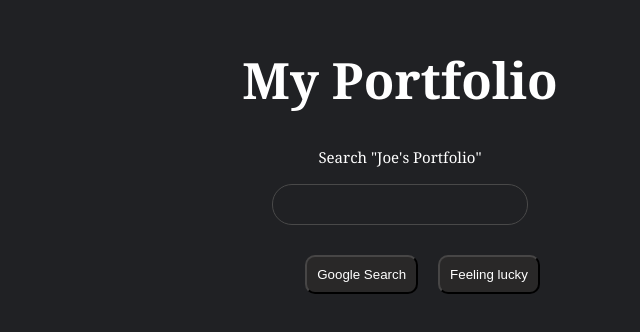
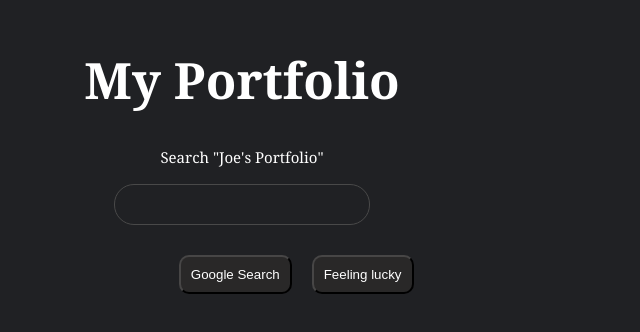
Before and after one commit to Jose-Donin/search, a plain HTML site: page index.html in a window 1280 px wide. Shown: the part 316-648 px from the top of the page, without its empty margins (398-1038 px from the left). Drawn offline with Linux system fonts and the light colour scheme.

Commit message:
Update styles.css

```diff
--- a/styles.css
+++ b/styles.css
@@ -18,7 +18,7 @@
         grid-row: 2 / 4;
         align-items: center;
         text-align: center;
-        margin-right: -50%;
+
     }
 
     .google-logo{
```
